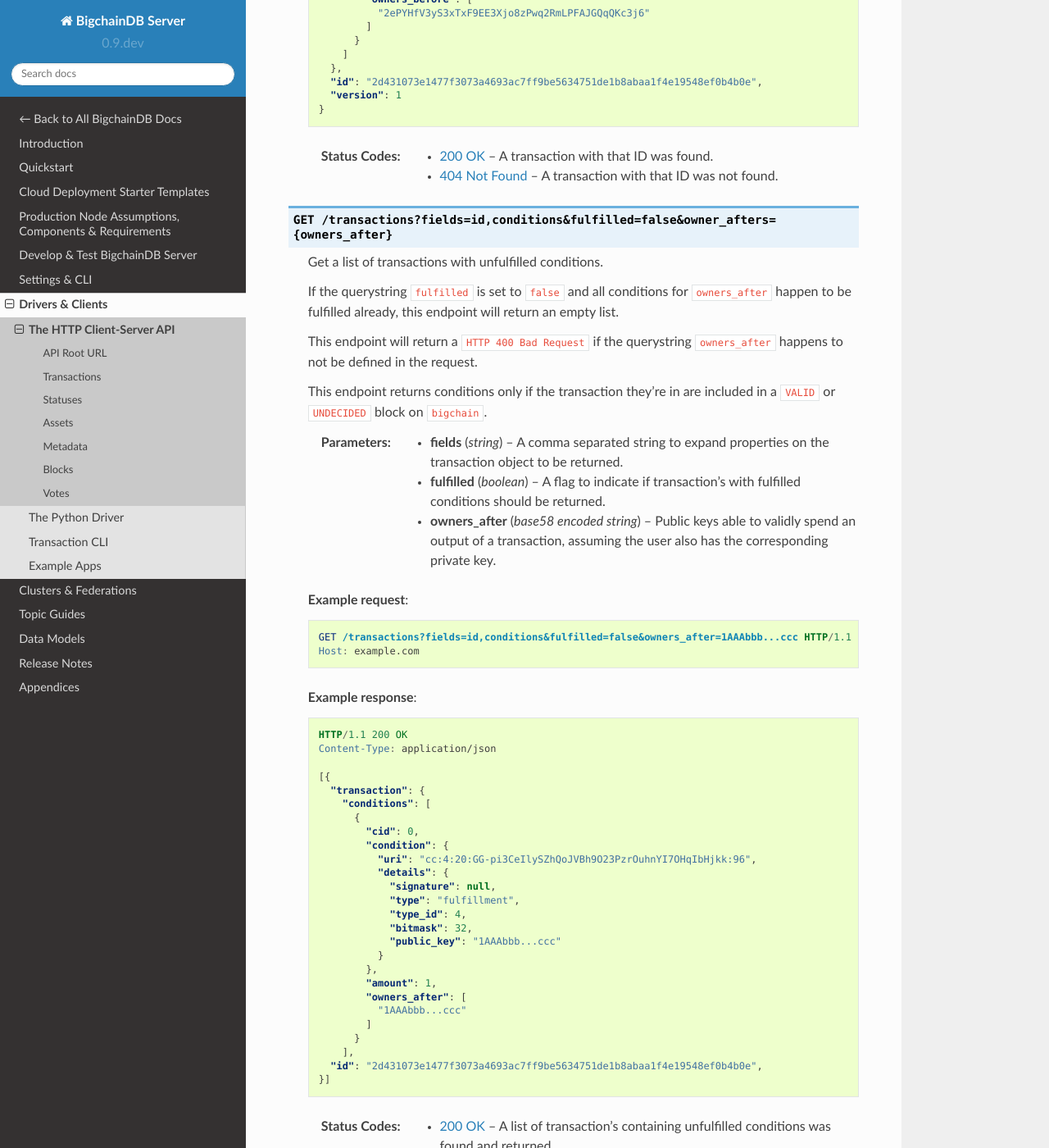
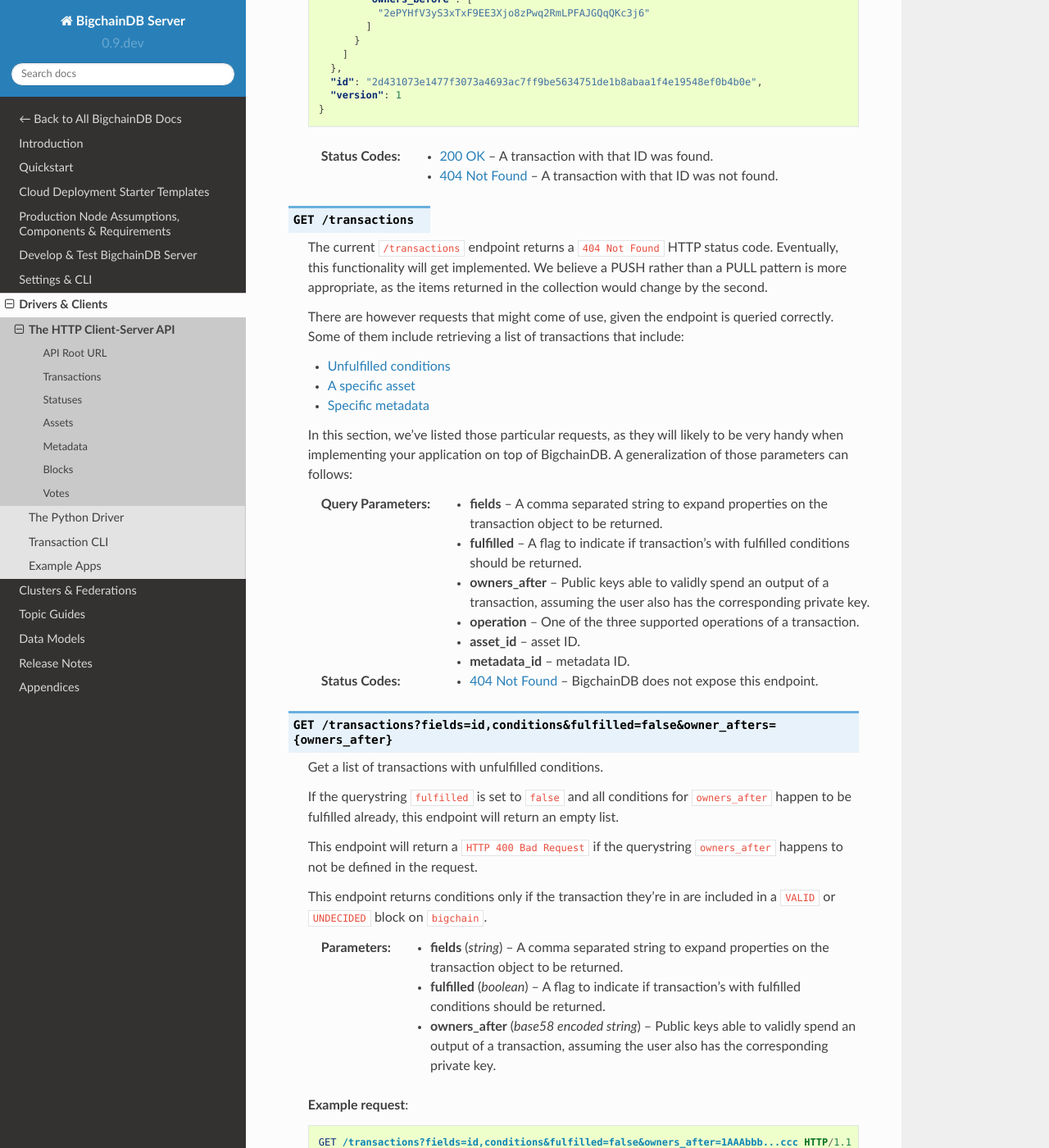
Before and after one commit to bigchaindb/bigchaindb, a Sphinx documentation site: the page built from docs/server/source/drivers-clients/http-client-server-api.rst, in a window 1280 px wide and 1400 px high, scrolled down 1859 px. Shown: the whole window at 82% size. Built offline with Sphinx 7.4.7 and the Read the Docs theme 2.0.0, drawn with Linux system fonts in a browser that asks for light colours; pages that are not in the unit, such as notebooks, are missing from menus.

Commit message:
Add docs about /transactions endpoint

```diff
--- a/docs/server/source/drivers-clients/http-client-server-api.rst
+++ b/docs/server/source/drivers-clients/http-client-server-api.rst
@@ -114,6 +114,46 @@
 
    :statuscode 200: A transaction with that ID was found.
    :statuscode 404: A transaction with that ID was not found.
+
+.. http:get:: /transactions
+
+   The current ``/transactions`` endpoint returns a ``404 Not Found`` HTTP
+   status code. Eventually, this functionality will get implemented.
+   We believe a PUSH rather than a PULL pattern is more appropriate, as the
+   items returned in the collection would change by the second.
+
+   There are however requests that might come of use, given the endpoint is
+   queried correctly. Some of them include retrieving a list of transactions
+   that include:
+
+   * `Unfulfilled conditions <#get--transactions?fields=id,conditions&fulfilled=false&owner_afters=owners_after>`_
+   * `A specific asset <#get--transactions?fields=id,asset,operation&operation=CREATE|TRANSFER&asset_id=asset_id>`_
+   * `Specific metadata <#get--transactions?fields=id,metadata&metadata_id=metadata_id>`_
+
+   In this section, we've listed those particular requests, as they will likely
+   to be very handy when implementing your application on top of BigchainDB.
+   A generalization of those parameters can follows:
+
+   :query fields: A comma separated string to expand properties on the transaction object to be returned.
+   :type fields: string
+
+   :query fulfilled: A flag to indicate if transaction's with fulfilled conditions should be returned.
+   :type fulfilled: boolean
+
+   :query owners_after: Public keys able to validly spend an output of a transaction, assuming the user also has the corresponding private key.
+   :type owners_after: base58 encoded string
+
+   :query operation: One of the three supported operations of a transaction.
+   :type operation: string
+
+   :query asset_id: asset ID.
+   :type asset_id: uuidv4
+
+   :query metadata_id: metadata ID.
+   :type metadata_id: uuidv4
+
+   :statuscode 404: BigchainDB does not expose this endpoint.
+
 
 .. http:get:: /transactions?fields=id,conditions&fulfilled=false&owner_afters={owners_after}
 
```
